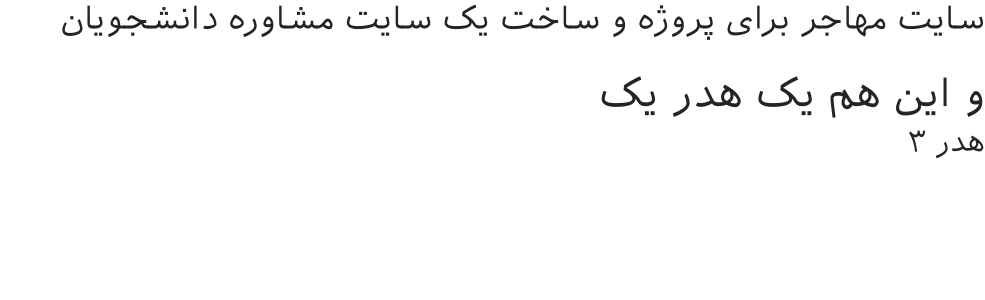
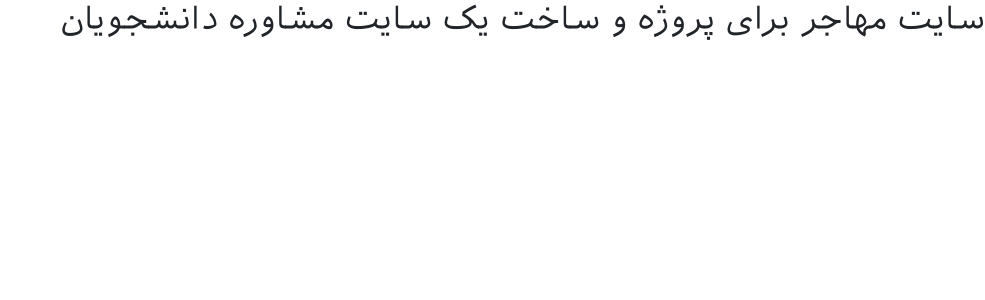
Before and after one commit to saeid-rasoli/moshavere_mohajer, a Django app: page / in a window 1280 px wide. Shown: the part 56-356 px from the top of the page, without its empty margins (295-1280 px from the left). Run offline with Django 4.2, Linux system fonts and the light colour scheme; some libraries are stand-ins or nearby versions.

Commit message:
readme updated

```diff
--- a/templates/index.html
+++ b/templates/index.html
@@ -4,7 +4,4 @@
 
 {% block content %}
 <h2>سایت مهاجر برای پروژه و ساخت یک سایت مشاوره دانشجویان</h2>
-<br>
-<h1>و این هم یک هدر یک</h1>
-<h3>هدر ۳</h3>
 {% endblock %}
```
Also changed, not shown: README.md.
